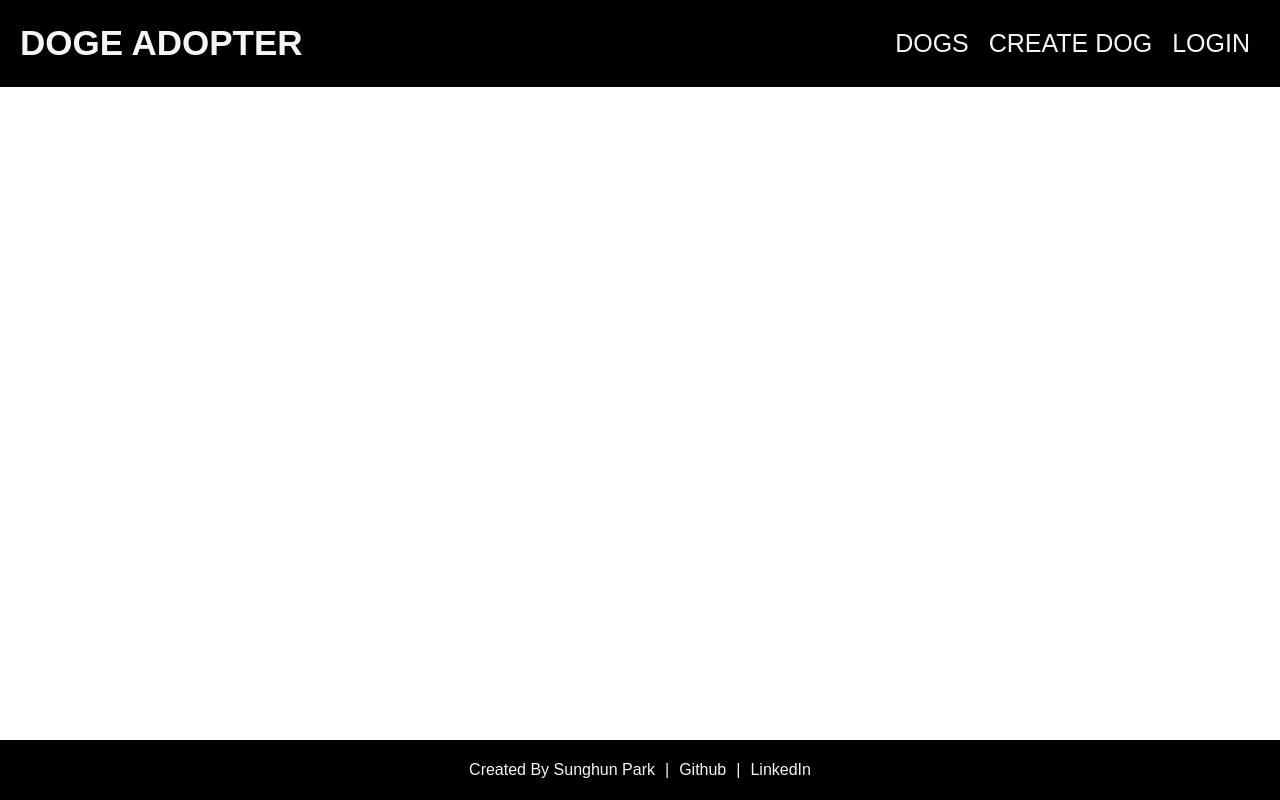
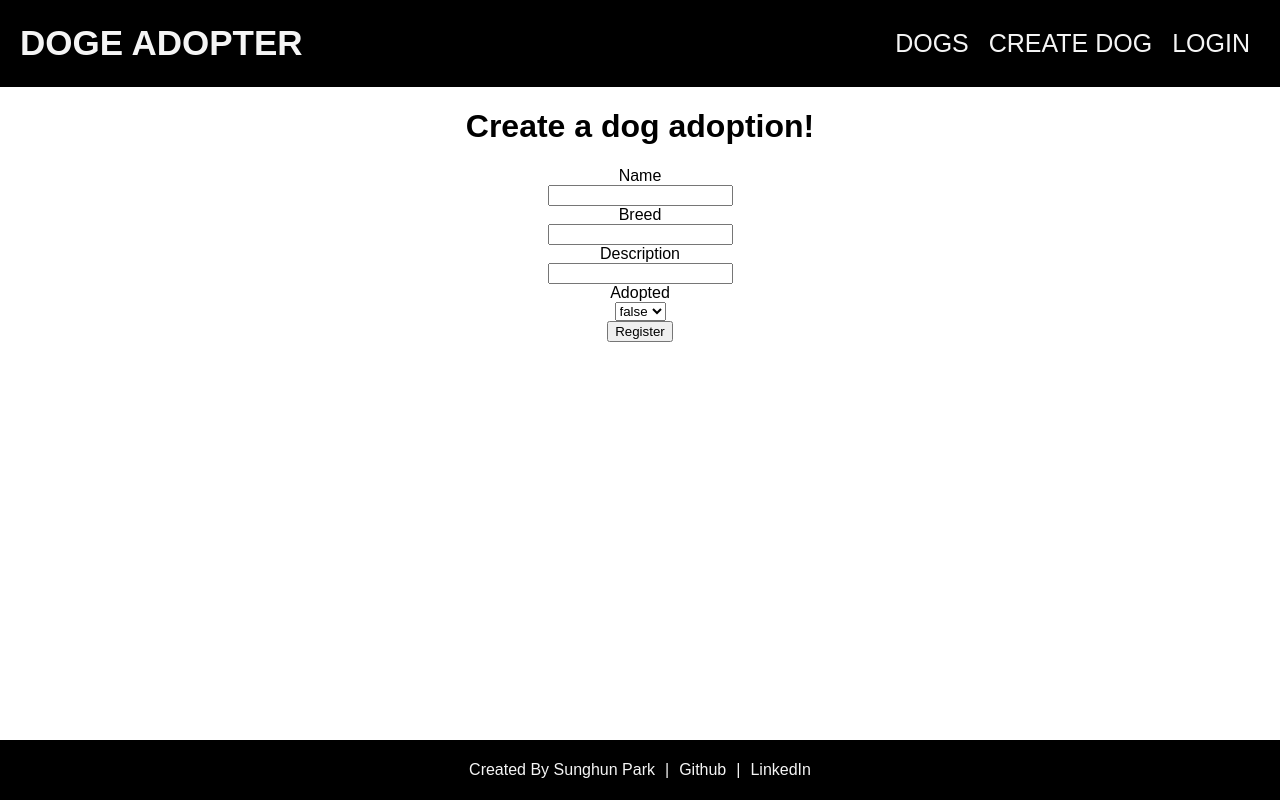
Before and after one commit to SunghunP/frontend-adopt-a-doge, an Angular app: page /dogs/create in a window 1280 px wide. Built offline with nearby package versions, Linux system fonts and the light colour scheme; no server answers; a web font is replaced by a local one.

Commit message:
Add ability to create a dog from client side

```diff
--- a/src/app/app-routing.module.ts
+++ b/src/app/app-routing.module.ts
@@ -4,11 +4,14 @@ import { AppComponent } from './app.component';
 import { DogsComponent } from './components/dogs/dogs.component';
 import { HomeComponent } from './components/home/home.component';
 import { DogDetailComponent } from './components/dog-detail/dog-detail.component';
+import { DogCreateComponent } from './components/dog-create/dog-create.component';
 
 const routes: Routes = [
   { path: '', component: HomeComponent },
   { path: 'dogs', component: DogsComponent },
+  { path: 'dogs/create', component: DogCreateComponent },
   { path: 'dogs/:id', component: DogDetailComponent },
+
 ];
 
 @NgModule({
--- a/src/app/app.module.ts
+++ b/src/app/app.module.ts
@@ -1,6 +1,6 @@
 import { NgModule } from '@angular/core';
 import { BrowserModule } from '@angular/platform-browser';
-import { FormsModule } from '@angular/forms';
+import { FormsModule, ReactiveFormsModule } from '@angular/forms';
 import { HttpClientModule } from '@angular/common/http';
 import { AppComponent } from './app.component';
 import { DogsComponent } from './components/dogs/dogs.component';
@@ -11,20 +11,24 @@ import { FooterComponent } from './components/footer/footer.component';
 import { AppRoutingModule } from './app-routing.module';
 import { HomeComponent } from './components/home/home.component';
 import { DogDetailComponent } from './components/dog-detail/dog-detail.component';
+import { DogCreateComponent } from './components/dog-create/dog-create.component';
 
 @NgModule({
   declarations: [
     AppComponent,
+    HomeComponent,
     DogsComponent,
     HeaderComponent,
     FooterComponent,
     DogDetailComponent,
+    DogCreateComponent,
   ],
   imports: [
     BrowserModule,
     HttpClientModule,
     RouterModule,
     FormsModule,
+    ReactiveFormsModule,
     AppRoutingModule,
   ],
   providers: [DogsService],
--- /dev/null
+++ b/src/app/components/dog-create/dog-create.component.html
@@ -0,0 +1,63 @@
+<div class="dog-form flex col">
+  <h1>Create a dog adoption!</h1>
+  <form [formGroup]="dogForm" (ngSubmit)="onSubmit()">
+    <div class="form-item flex col">
+      <label for="name">Name</label>
+      <input
+        type="text"
+        formControlName="name"
+        name="name"
+      >
+      <div
+        class="non-valid"
+        *ngIf="submitted && myForm['name'].errors?.['required']"
+      >
+        Please enter the name
+      </div>
+    </div>
+
+    <div class="form-item flex col">
+      <label for="breed">Breed</label>
+      <input
+        type="text"
+        formControlName="breed"
+        name="breed"
+      >
+      <div
+      class="non-valid"
+      *ngIf="submitted && myForm['breed'].errors?.['required']"
+      >
+        Please enter the breed
+      </div>
+    </div>
+
+    <div class="form-item flex col">
+      <label for="desc">Description</label>
+      <input
+        type="text"
+        formControlName="desc"
+        name="desc"
+      >
+      <div
+      class="non-valid"
+      *ngIf="submitted && myForm['desc'].errors?.['required']"
+      >
+        Please enter the description
+      </div>
+    </div>
+
+    <div class="form-item flex col">
+      <label for="adopted">Adopted</label>
+      <select required formControlName="adopted" name="adopted"
+      >
+        <option *ngFor="let adopt of adopted" [value]="adopt">{{adopt}}</option>
+      </select>
+    </div>
+
+    <div class="form-item flex col">
+      <button class="btn btn-success btn-lg btn-block" type="submit">
+        Register
+      </button>
+    </div>
+  </form>
+</div>
--- /dev/null
+++ b/src/app/components/dog-create/dog-create.component.ts
@@ -0,0 +1,54 @@
+import { Component, OnInit, NgZone } from '@angular/core';
+import { DogsService } from 'src/app/services/dogs.service';
+import { FormGroup, FormControl, Validators } from '@angular/forms';
+import { Router } from '@angular/router';
+import { ThisReceiver } from '@angular/compiler';
+
+@Component({
+  selector: 'app-dog-create',
+  templateUrl: './dog-create.component.html',
+  styleUrls: ['./dog-create.component.css']
+})
+
+export class DogCreateComponent implements OnInit {
+  submitted = false
+  adopted = [true, false]
+  dogForm = new FormGroup({
+    name: new FormControl('', [Validators.required]),
+    breed: new FormControl('', [Validators.required]),
+    desc: new FormControl('', [Validators.required]),
+    adopted: new FormControl(this.adopted[1], [Validators.required]),
+  });
+
+  constructor(
+    private router: Router,
+    private ngZone: NgZone,
+    private dogService: DogsService,
+  ) {
+
+  }
+
+  ngOnInit(): void {
+  }
+
+  get myForm() {
+    return this.dogForm.controls;
+  }
+
+  onSubmit() {
+    this.submitted = true;
+    if (!this.dogForm.valid) {
+      return false
+    } else {
+      return this.dogService.createDog(this.dogForm.value).subscribe({
+        complete: () => {
+          console.log('Dog successfully created!'),
+          this.ngZone.run(
+            () => this.router.navigateByUrl('/dogs')
+          )
+        }
+      })
+    }
+  }
+
+}
--- a/src/app/components/dogs/dogs.component.ts
+++ b/src/app/components/dogs/dogs.component.ts
@@ -20,7 +20,6 @@ export class DogsComponent implements OnInit {
   getDogs(): void {
     this.dogsService.getDogs()
       .subscribe(dogs => {
-        console.log(dogs)
         this.dogs = dogs
       });
   }
--- a/src/app/services/dogs.service.ts
+++ b/src/app/services/dogs.service.ts
@@ -1,6 +1,5 @@
 import { HttpClient } from '@angular/common/http';
 import { Injectable } from '@angular/core';
-
 import { Dog } from '../models/dog';
 import { Observable, of} from 'rxjs';
 
@@ -20,4 +19,8 @@ export class DogsService {
   getDog(id: string): Observable<Dog> {
     return this.http.get<Dog>(`${this._url}/${id}`);
   }
+
+  createDog(data: any) {
+    return this.http.post(`${this._url}`, data);
+  }
 }
--- a/src/styles.scss
+++ b/src/styles.scss
@@ -144,3 +144,7 @@ app-dogs {
   height: 100%;
   padding-bottom: 120px;
 }
+
+.non-valid {
+  color: red;
+}
```
Also changed, not shown: src/app/models/dog-class.ts (added, +8 -0 lines), src/app/components/dog-create/dog-create.component.css (added), 1 other file (tests, documents, lock files or other folders).
